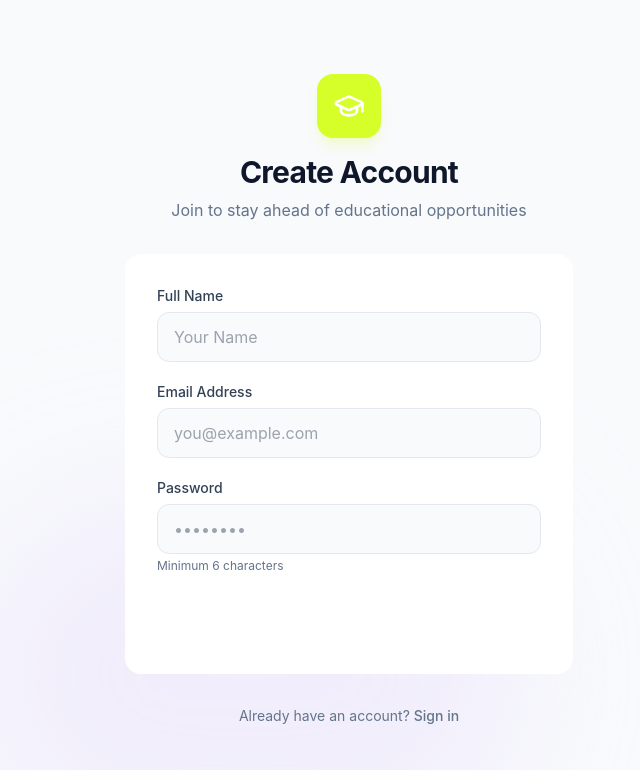
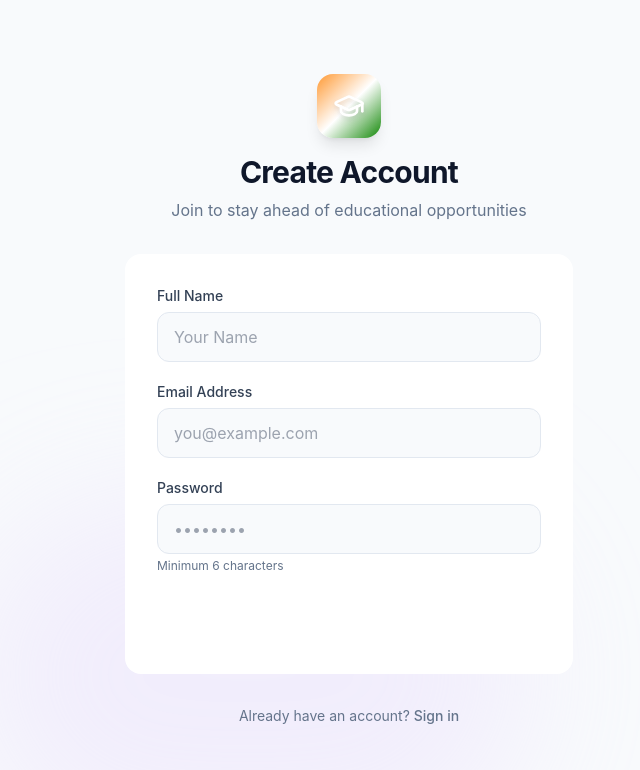
Before and after one commit to laxmiv101085-web/Edu-News, a Next.js app in the folder apps/web/: page /signup in a window 1280 px wide. Shown: the top 770 px of the page, without its empty margins (291-931 px from the left). Built offline with nearby package versions, Linux system fonts and the light colour scheme; no server answers.

Commit message:
Change logo to Indian flag colors (saffron/white/green)
- Replace solid yellow background with gradient
- Colors: #FF9933 (saffron) → #FFFFFF (white) → #138808 (green)
- Add drop shadow to icon for better visibility
- Apply to both login and signup pages

```diff
--- a/apps/web/src/pages/login.tsx
+++ b/apps/web/src/pages/login.tsx
@@ -55,8 +55,8 @@ export default function Login() {
         className="w-full max-w-md relative z-10"
       >
         <div className="text-center mb-8">
-          <div className="inline-flex items-center justify-center w-16 h-16 bg-accent-yellow rounded-2xl text-white shadow-lg shadow-accent-yellow/20 mb-4">
-            <GraduationCap size={32} />
+          <div className="inline-flex items-center justify-center w-16 h-16 rounded-2xl text-white shadow-lg shadow-primary-600/20 mb-4" style={{ background: 'linear-gradient(135deg, #FF9933 0%, #FFFFFF 50%, #138808 100%)' }}>
+            <GraduationCap size={32} className="drop-shadow-md" />
           </div>
           <h1 className="text-3xl font-bold text-neutral-900 font-display">
             Welcome Back
--- a/apps/web/src/pages/signup.tsx
+++ b/apps/web/src/pages/signup.tsx
@@ -56,8 +56,8 @@ export default function Signup() {
         className="w-full max-w-md relative z-10"
       >
         <div className="text-center mb-8">
-          <div className="inline-flex items-center justify-center w-16 h-16 bg-accent-yellow rounded-2xl text-white shadow-lg shadow-accent-yellow/20 mb-4">
-            <GraduationCap size={32} />
+          <div className="inline-flex items-center justify-center w-16 h-16 rounded-2xl text-white shadow-lg shadow-primary-600/20 mb-4" style={{ background: 'linear-gradient(135deg, #FF9933 0%, #FFFFFF 50%, #138808 100%)' }}>
+            <GraduationCap size={32} className="drop-shadow-md" />
           </div>
           <h1 className="text-3xl font-bold text-neutral-900 font-display">
             Create Account
```
